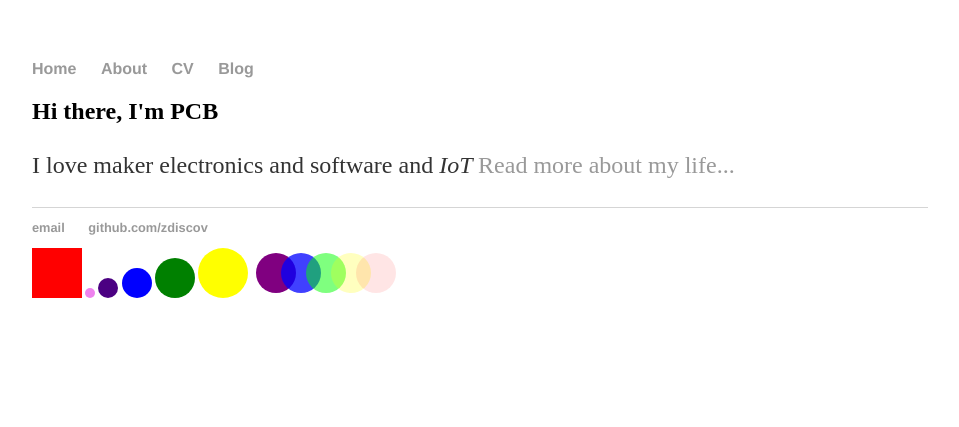
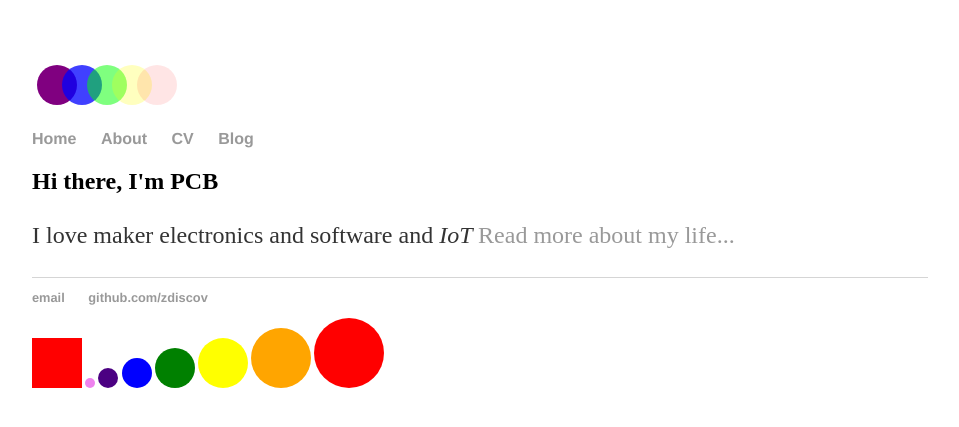
Before and after one commit to zdiscov/zdiscov.github.io, a Jekyll site: the page built from index.html, in a window 1280 px wide. Shown: the top 427 px of the page, without its empty margins (160-1119 px from the left). Built offline with Jekyll 4.4.1, drawn with Linux system fonts in a browser that asks for light colours.

Commit message:
Update default.html

```diff
--- a/_layouts/default.html
+++ b/_layouts/default.html
@@ -1,6 +1,13 @@
 <!DOCTYPE html>
 <html>
 	<head>
+		<svg width="200" height=50>
+			<circle cx="25" cy="25" r="20" fill="rgba(128, 0, 128, 1.0)"/>
+<circle cx="50" cy="25" r="20" fill="rgba(0, 0, 255, 0.75)"/>
+<circle cx="75" cy="25" r="20" fill="rgba(0, 255, 0, 0.5)"/>
+<circle cx="100" cy="25" r="20" fill="rgba(255, 255, 0, 0.25)"/>
+<circle cx="125" cy="25" r="20" fill="rgba(255, 0, 0, 0.1)"/>
+			</svg>
 	  <title>{{ page.title }}</title>
 		<link rel="stylesheet" type="text/css" href="/css/main.css">
 	</head>
@@ -46,13 +53,13 @@
 			<svg width="50" height="50">
 				<circle cx="25" cy="25" r="25" fill="yellow" />
 			</svg>
-			<svg width="200" height=50>
-			<circle cx="25" cy="25" r="20" fill="rgba(128, 0, 128, 1.0)"/>
-<circle cx="50" cy="25" r="20" fill="rgba(0, 0, 255, 0.75)"/>
-<circle cx="75" cy="25" r="20" fill="rgba(0, 255, 0, 0.5)"/>
-<circle cx="100" cy="25" r="20" fill="rgba(255, 255, 0, 0.25)"/>
-<circle cx="125" cy="25" r="20" fill="rgba(255, 0, 0, 0.1)"/>
+			<svg width="60" height="60">
+				<circle cx="30" cy="30" r="30" fill="orange" />
 			</svg>
+			<svg width="70" height="70">
+				<circle cx="35" cy="35" r="35" fill="red" />
+			</svg>
+
 		</footer>
 	</body>
 </html>
```
